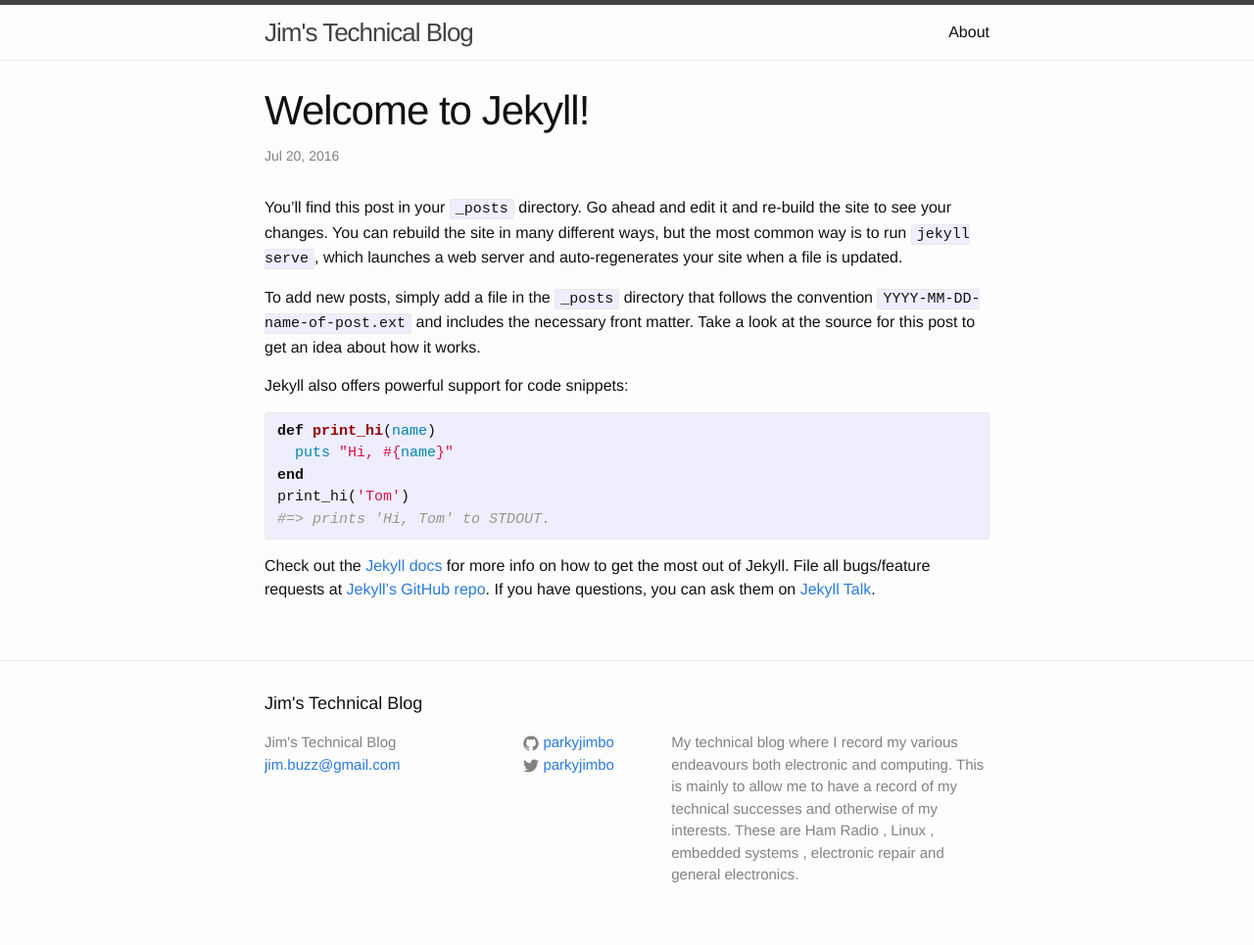
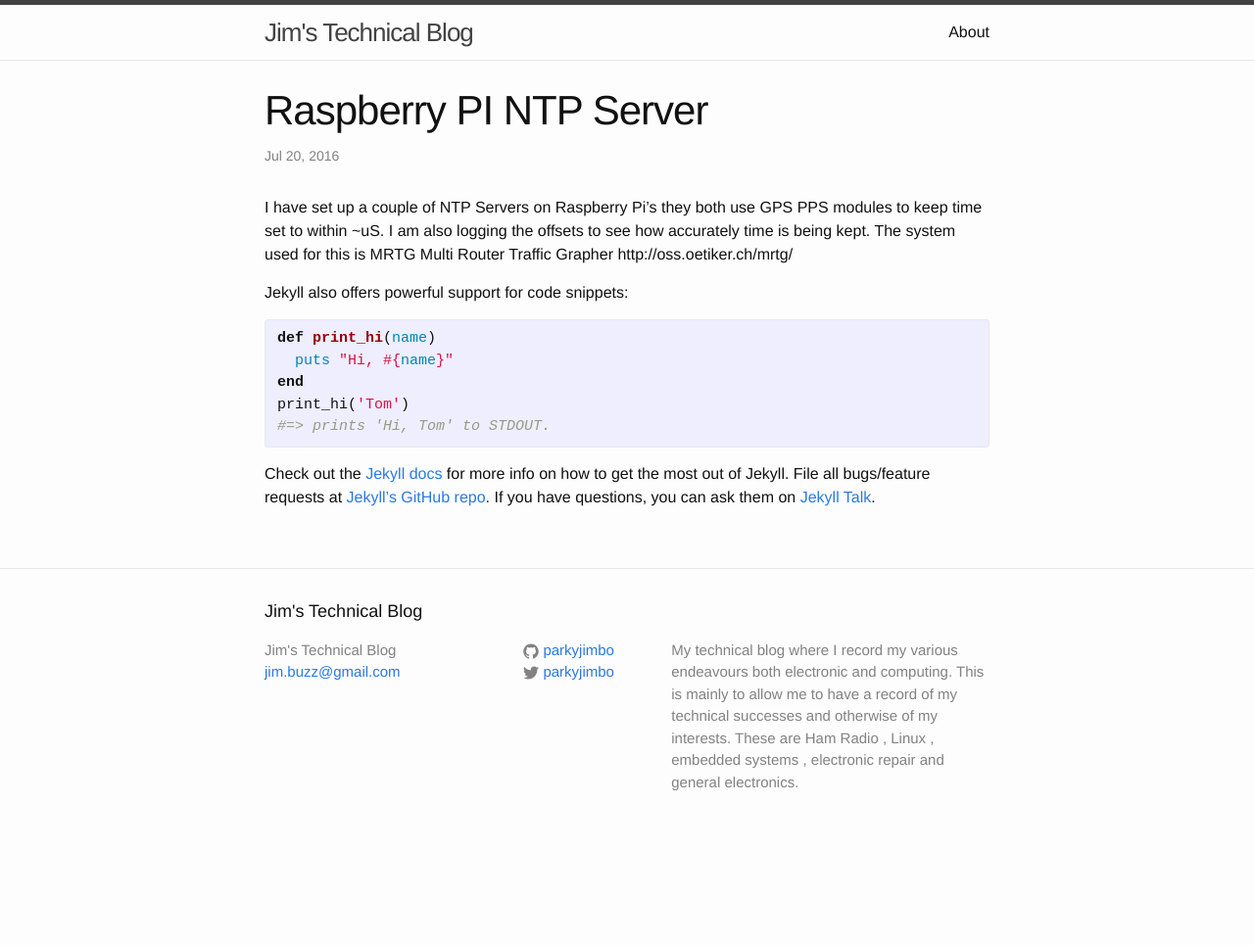
Before and after one commit to parkyjimbo/parkyjimbo.github.io, a Jekyll site: the page built from _posts/2016-07-20-welcome-to-jekyll.markdown, in a window 1280 px wide. Shown: the whole page at 98% size. Built offline with Jekyll 4.4.1, drawn with Linux system fonts in a browser that asks for light colours; after the commit the page ends 900 px from its top, so only the background shows below that.

Commit message:
Edited post

```diff
--- a/_posts/2016-07-20-welcome-to-jekyll.markdown
+++ b/_posts/2016-07-20-welcome-to-jekyll.markdown
@@ -1,12 +1,11 @@
 ---
 layout: post
-title:  "Welcome to Jekyll!"
+title:  "Raspberry PI NTP Server"
 date:   2016-07-20 12:04:18 +0100
 categories: jekyll update
 ---
-You’ll find this post in your `_posts` directory. Go ahead and edit it and re-build the site to see your changes. You can rebuild the site in many different ways, but the most common way is to run `jekyll serve`, which launches a web server and auto-regenerates your site when a file is updated.
 
-To add new posts, simply add a file in the `_posts` directory that follows the convention `YYYY-MM-DD-name-of-post.ext` and includes the necessary front matter. Take a look at the source for this post to get an idea about how it works.
+I have set up a couple of NTP Servers on Raspberry Pi's they both use GPS PPS modules to keep time set to within ~uS. I am also logging the offsets to see how accurately time is being kept. The system used for this is MRTG Multi Router Traffic Grapher http://oss.oetiker.ch/mrtg/
 
 Jekyll also offers powerful support for code snippets:
 
```
